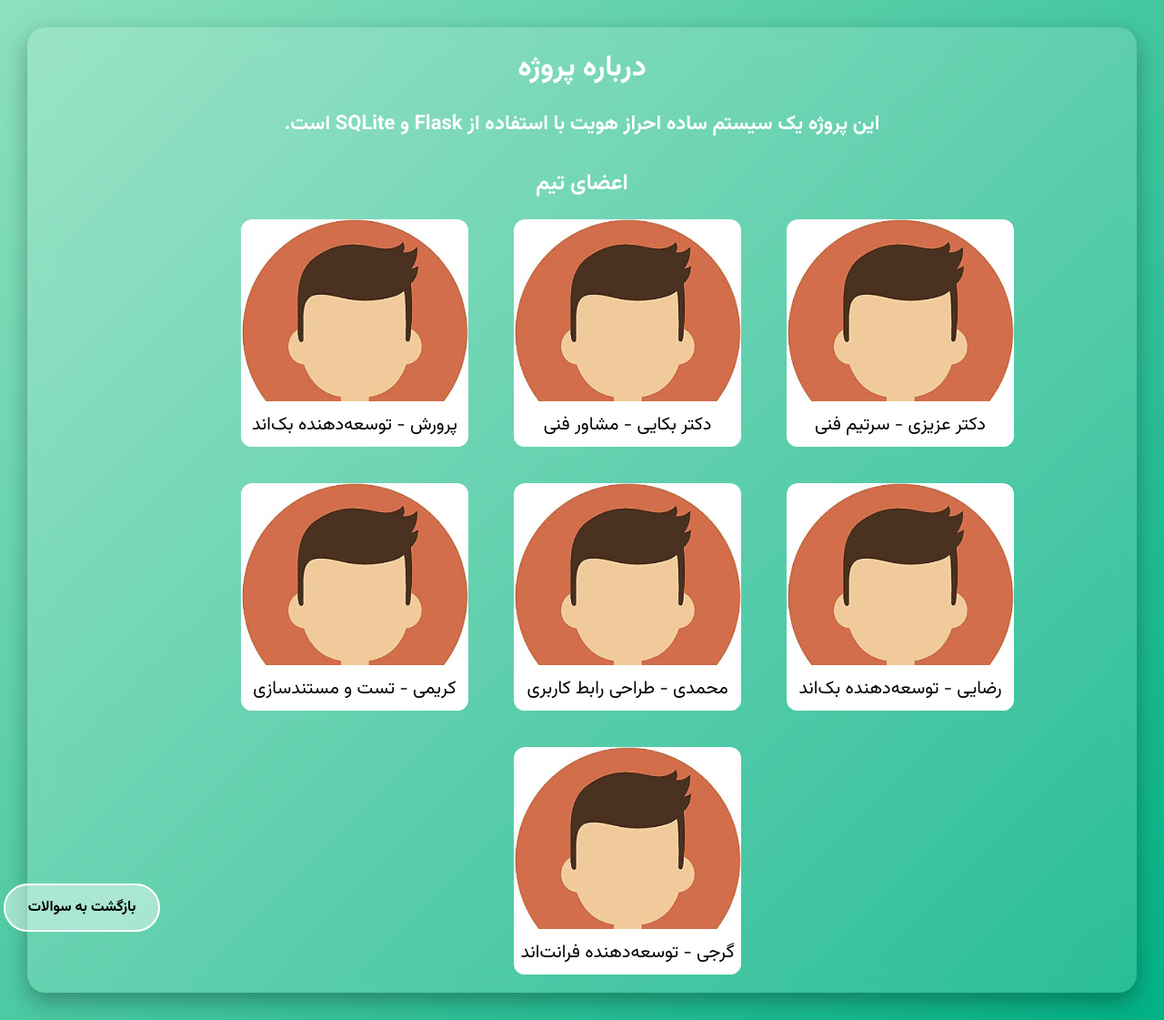
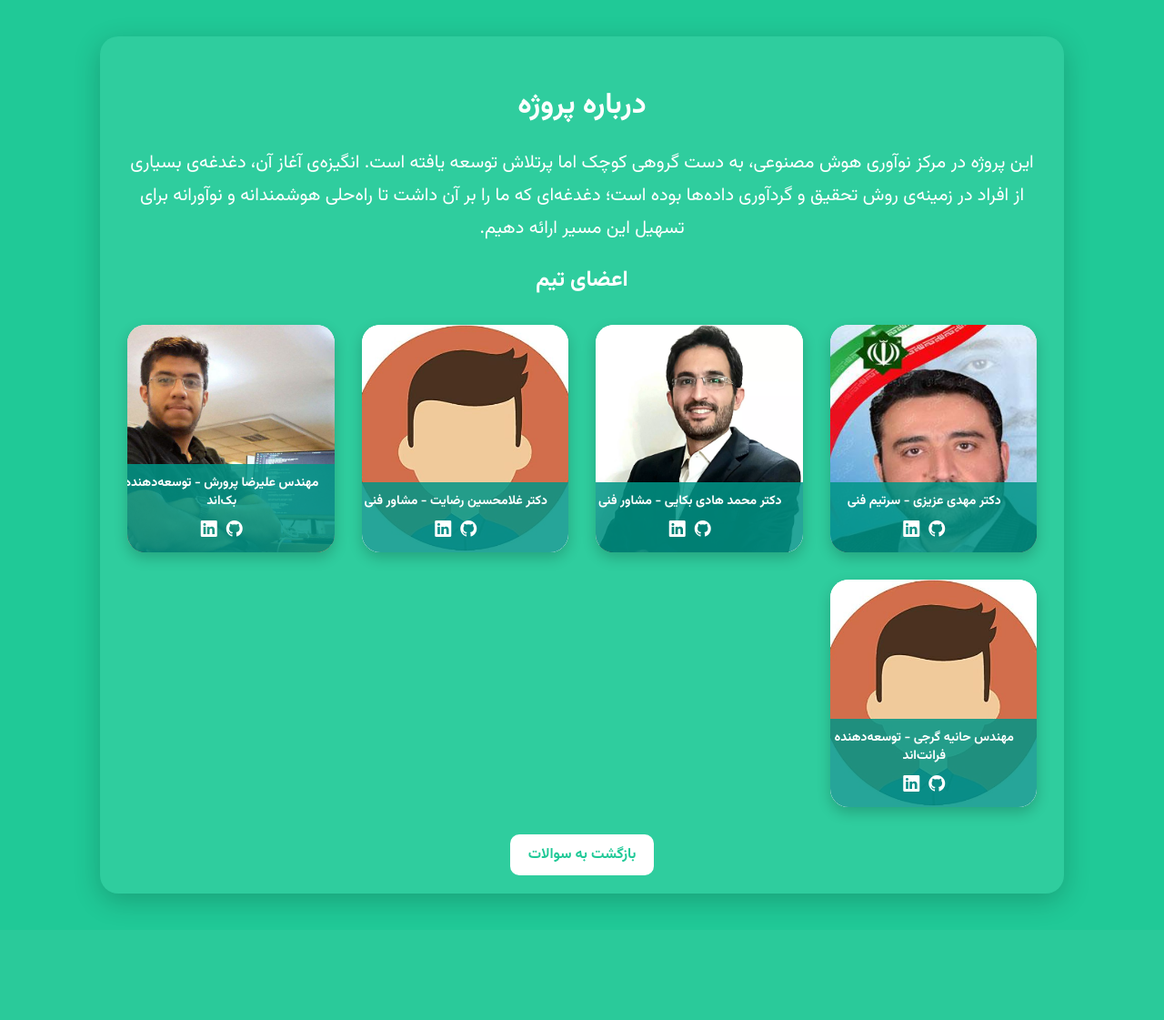
Before and after one commit to ITRCInternship/Research-Method, a Flask app: page /about in a window 1280 px wide. Shown: the whole page at 91% size. After the commit the page ends 998 px from the top, so only its background shows below. Run offline with Flask 3, Linux system fonts and the light colour scheme.

Commit message:
fix about page

```diff
--- a/app/static/about.css
+++ b/app/static/about.css
@@ -1,200 +1,101 @@
-* {
-    box-sizing: border-box;
+body {
+  font-family: 'Vazirmatn', sans-serif;
+  background-color: #20c997;
   margin: 0;
   padding: 0;
-    direction: rtl;
-    font-family: 'Vazirmatn', sans-serif;
-}
-
-body {
-  background: linear-gradient(135deg, #8de0be, #02b185);
-    min-height: 100vh;
-    display: flex;
-    align-items: center;
-    justify-content: center;
-    padding: 30px;
+  color: #fff;
 }
 
 .card {
-    background: rgba(255, 255, 255, 0.15);
-    backdrop-filter: blur(12px);
+  max-width: 1000px;
+  margin: 40px auto;
+  padding: 30px;
+  background-color: #ffffff11;
   border-radius: 20px;
-    color: white;
-    box-shadow: 0 10px 25px rgba(0, 0, 0, 0.3);
-    animation: fadeIn 1s ease-in-out;
-    width: 1400px;
-    max-width: 1400px;
-    padding: 20px;
-    margin: 0 auto;
-    align-items: center;
-
+  box-shadow: 0 8px 30px rgba(0,0,0,0.2);
+  text-align: center;
 }
 
 h1, h2 {
   margin-bottom: 20px;
-    text-align: center;
-    color: #fff;
 }
 
-ul {
-    list-style: none;
-    padding: 0;
+.project-description {
+  font-size: 20px;
+  font-weight: 500;
+  line-height: 1.8;
 }
 
-ul li {
-    background-color: rgba(255, 255, 255, 0.1);
-    margin-bottom: 10px;
-    padding: 12px 20px;
-    border-radius: 12px;
-    transition: transform 0.3s ease, background-color 0.3s ease;
-    cursor: pointer;
-    display: flex;
-    justify-content: center;
-    align-items: center;
-    text-align: center;
-
-}
-
- ul li:hover {
-    transform: scale(1.03);
-    background-color: rgba(255, 255, 255, 0.2);
-}
-
-
-
-@keyframes fadeIn {
-    from {
-        opacity: 0;
-        transform: translateY(30px);
-    }
-    to {
-        opacity: 1;
-        transform: translateY(0);
-    }
-}
-
-
-.secondary-button {
-
-    text-align: center;
-    color: #000000;
-    background-color: rgba(255, 255, 255, 0.445);
-    padding: 12px 25px;
-    border-radius: 50px;
-    text-decoration: none;
-    font-weight: bold;
-    transition: all 0.3s ease;
-    border: 2px solid #fff;
-    display: flex;
-    justify-content: flex-start; /* چپ چین */
-    margin-top: 700px;
-    margin-left: -250px;
-}
-
-.secondary-button:hover {
-    background-color: transparent;
-    color: #fff;
-    transform: translateY(-3px);
-    border-color: #fff;
-}
-.social-icons {
-  display: flex;
-  justify-content: space-between; /* فاصله بین دو آیکون تا گوشه */
-  padding: 0 10px; /* کمی فاصله از لبه‌ها */
-  opacity: 0;
-  visibility: hidden;
-  transition: opacity 0.3s ease;
-  margin-top: 10px;
-}
-
-
-  .social-icons a {
-    color: #000;
-    font-size: 20px;
-    transition: color 0.3s ease, transform 0.3s ease;
-  }
-
-  .social-icons a:hover {
-    color: #ffffff;
-    transform: scale(1.2);
-  }
 .team-wrapper {
   display: grid;
-    grid-template-columns: repeat(3, auto);
-    gap: 40px 50px;
-    justify-content: center;
-    align-items: start;
-    width: 100%; /* یا حداقل بیشتر */
-    max-width: 100%;
+  grid-template-columns: repeat(auto-fill, minmax(220px, 1fr));
+  gap: 30px;
+  justify-items: center;
+  margin-top: 30px;
 }
 
 .team-member {
-    width: 250px;  /* ثابت و مشخص */
-  }
-
-
-
-  .img-box {
   position: relative;
-    width: 100%;
-    border-radius: 12px;
+  border-radius: 20px;
   overflow: hidden;
+  background: white;
+  box-shadow: 0 6px 15px rgba(0, 0, 0, 0.2);
 }
 
 .profile-pic {
   width: 100%;
-    height: auto;
+  height: 250px;
+  object-fit: cover;
   display: block;
-    border-radius: 12px;
-    object-fit: cover;
 }
 
-  .info-overlay {
+.overlay {
   position: absolute;
   bottom: 0;
   width: 100%;
-    height: 50px;
-    background-color: white;
-    color: #000;
+  background: rgba(0, 150, 136, 0.85);
+  color: white;
+  padding: 12px 10px 10px;
   text-align: center;
-    padding: 10px 5px;
-    transition: all 0.4s ease;
-    overflow: hidden;
 }
 
-  .img-box:hover .info-overlay {
-    height: 80px;
-    background-color: #007bff98;
-    color: white;
-  }
-
-  .member-name {
-    font-size: 20px;
-    transition: color 0.4s ease;
+.member-title {
+  font-size: 14px;
+  font-weight: bold;
+  margin-bottom: 8px;
+  line-height: 1.4;
 }
 
 .social-icons {
-    margin-top: 5px;
-    opacity: 0;
-    visibility: hidden;
-    transition: opacity 0.3s ease;
+  display: flex;
+  justify-content: center;
+  gap: 10px;
 }
 
-  .img-box:hover .social-icons {
-    opacity: 1;
-    visibility: visible;
-  }
-
-
-
 .social-icons a {
-    margin: 0 6px;
   color: white;
-    font-size: 20px;
-    transition: transform 0.3s ease, color 0.3s ease;
+  font-size: 18px;
+  transition: transform 0.3s ease;
 }
 
 .social-icons a:hover {
-    transform: scale(1.3);         /* ← کمی بزرگ‌تر */
-    color: black;                  /* ← رنگ مشکی هنگام هاور */
+  transform: scale(1.3);
 }
+
+.secondary-button {
+  padding: 10px 20px;
+  background-color: white;
+  color: #20c997;
+  border-radius: 10px;
+  font-weight: bold;
+  text-decoration: none;
+  transition: background-color 0.3s ease;
+}
+
+.secondary-button:hover {
+  background-color: #f1f1f1;
+}
+
+.button-container {
+  margin-top: 40px;
+}
--- a/app/templates/about.html
+++ b/app/templates/about.html
@@ -1,145 +1,90 @@
 <!DOCTYPE html>
-<html lang="fa">
+<html lang="fa" dir="rtl">
 <head>
-    <meta charset="UTF-8">
+  <meta charset="UTF-8" />
   <title>درباره ما</title>
-    <link
-    rel="stylesheet"
-    href="{{ url_for('static', filename='about.css') }}"
-  />
+  <link rel="stylesheet" href="{{ url_for('static', filename='about.css') }}">
   <link href="https://cdn.jsdelivr.net/npm/bootstrap-icons@1.11.3/font/bootstrap-icons.css" rel="stylesheet">
-
   <link href="https://fonts.googleapis.com/css2?family=Vazirmatn:wght@400;700&display=swap" rel="stylesheet">
-    <link href="https://cdn.jsdelivr.net/npm/bootstrap-icons@1.11.3/font/bootstrap-icons.css" rel="stylesheet">
-
-
 </head>
 
 <body>
   <div class="card">
     <h1>درباره پروژه</h1>
-        <p style="margin-bottom: 30px; font-size: 22px;text-align: center; margin-bottom: 30px; line-height: 1.5;color: white; font-weight: 600;">
-            این پروژه یک سیستم ساده احراز هویت با استفاده از Flask و SQLite است.
+    <p class="project-description">
+      این پروژه در مرکز نوآوری هوش مصنوعی، به دست گروهی کوچک اما پرتلاش توسعه یافته است. انگیزه‌ی آغاز آن، دغدغه‌ی بسیاری از افراد در زمینه‌ی روش تحقیق و گردآوری داده‌ها بوده است؛ دغدغه‌ای که ما را بر آن داشت تا راه‌حلی هوشمندانه و نوآورانه برای تسهیل این مسیر ارائه دهیم.
+
+
     </p>
 
     <h2>اعضای تیم</h2>
     <div class="team-wrapper">
 
-            <div class="team-wrapper">
-
-                <!-- عضو 1 -->
+      <!-- دکتر مهدی عزیزی -->
       <div class="team-member">
-                  <div class="img-box">
-                    <img src="{{ url_for('static', filename='img/ax.jpg') }}" alt="member" class="profile-pic">
-                    <div class="info-overlay">
-                      <div class="member-name">دکتر عزیزی - سرتیم فنی</div>
+        <img src="{{ url_for('static', filename='img/azizi.jpeg') }}" alt="azizi" class="profile-pic">
+        <div class="overlay">
+          <div class="member-title">دکتر مهدی عزیزی - سرتیم فنی</div>
           <div class="social-icons">
             <a href="https://github.com/azizi" target="_blank"><i class="bi bi-github"></i></a>
             <a href="https://linkedin.com/in/azizi" target="_blank"><i class="bi bi-linkedin"></i></a>
           </div>
         </div>
       </div>
-                </div>
 
-                <!-- عضو 2 -->
+      <!-- دکتر محمد هادی بکایی -->
       <div class="team-member">
-                  <div class="img-box">
-                    <img src="{{ url_for('static', filename='img/ax.jpg') }}" alt="member" class="profile-pic">
-                    <div class="info-overlay">
-                      <div class="member-name">دکتر بکایی - مشاور فنی</div>
+        <img src="{{ url_for('static', filename='img/bokaei.png') }}" alt="bakaei" class="profile-pic">
+        <div class="overlay">
+          <div class="member-title">دکتر محمد هادی بکایی - مشاور فنی</div>
           <div class="social-icons">
             <a href="https://github.com/bakaei" target="_blank"><i class="bi bi-github"></i></a>
             <a href="https://linkedin.com/in/bakaei" target="_blank"><i class="bi bi-linkedin"></i></a>
           </div>
         </div>
       </div>
+
+      <!-- دکتر غلامحسین رضایت -->
+      <div class="team-member">
+        <img src="{{ url_for('static', filename='img/ax.jpg') }}" alt="rezaei" class="profile-pic">
+        <div class="overlay">
+          <div class="member-title">دکتر غلامحسین رضایت - مشاور فنی</div>
+          <div class="social-icons">
+            <a href="https://github.com/rezaei" target="_blank"><i class="bi bi-github"></i></a>
+            <a href="https://linkedin.com/in/rezaei" target="_blank"><i class="bi bi-linkedin"></i></a>
+          </div>
+        </div>
       </div>
 
-                <!-- عضو 3 -->
+      <!-- مهندس علیرضا پرورش -->
       <div class="team-member">
-                  <div class="img-box">
-                    <img src="{{ url_for('static', filename='img/ax.jpg') }}" alt="member" class="profile-pic">
-                    <div class="info-overlay">
-                      <div class="member-name">پرورش - توسعه‌دهنده بک‌اند</div>
+        <img src="{{ url_for('static', filename='img/parvaresh.jpg') }}" alt="parvaresh" class="profile-pic">
+        <div class="overlay">
+          <div class="member-title">مهندس علیرضا پرورش - توسعه‌دهنده بک‌اند</div>
           <div class="social-icons">
             <a href="https://github.com/parvaresh" target="_blank"><i class="bi bi-github"></i></a>
             <a href="https://linkedin.com/in/parvaresh" target="_blank"><i class="bi bi-linkedin"></i></a>
           </div>
         </div>
       </div>
-                </div>
 
-                <!-- عضو 4 -->
+      <!-- مهندس حانیه گرجی -->
       <div class="team-member">
-                  <div class="img-box">
-                    <img src="{{ url_for('static', filename='img/ax.jpg') }}" alt="member" class="profile-pic">
-                    <div class="info-overlay">
-                      <div class="member-name">رضایی - توسعه‌دهنده بک‌اند</div>
-                      <div class="social-icons">
-                        <a href="https://github.com/rezaei" target="_blank"><i class="bi bi-github"></i></a>
-                        <a href="https://linkedin.com/in/rezaei" target="_blank"><i class="bi bi-linkedin"></i></a>
-                      </div>
-                    </div>
-                  </div>
-                </div>
-
-                <!-- عضو 5 -->
-                <div class="team-member">
-                  <div class="img-box">
-                    <img src="{{ url_for('static', filename='img/ax.jpg') }}" alt="member" class="profile-pic">
-                    <div class="info-overlay">
-                      <div class="member-name">محمدی - طراحی رابط کاربری</div>
-                      <div class="social-icons">
-                        <a href="https://github.com/mohammadi" target="_blank"><i class="bi bi-github"></i></a>
-                        <a href="https://linkedin.com/in/mohammadi" target="_blank"><i class="bi bi-linkedin"></i></a>
-                      </div>
-                    </div>
-                  </div>
-                </div>
-
-                <!-- عضو 6 -->
-                <div class="team-member">
-                  <div class="img-box">
-                    <img src="{{ url_for('static', filename='img/ax.jpg') }}" alt="member" class="profile-pic">
-                    <div class="info-overlay">
-                      <div class="member-name">کریمی - تست و مستندسازی</div>
-                      <div class="social-icons">
-                        <a href="https://github.com/karimi" target="_blank"><i class="bi bi-github"></i></a>
-                        <a href="https://linkedin.com/in/karimi" target="_blank"><i class="bi bi-linkedin"></i></a>
-                      </div>
-                    </div>
-                  </div>
-                </div>
-
-                <!-- عضو 7 (وسط ردیف سوم) -->
-                <div class="team-member" style="grid-column: 2 / 3;">
-                  <div class="img-box">
-                    <img src="{{ url_for('static', filename='img/ax.jpg') }}" alt="member" class="profile-pic">
-                    <div class="info-overlay">
-                      <div class="member-name">گرجی - توسعه‌دهنده فرانت‌اند</div>
+        <img src="{{ url_for('static', filename='img/ax.jpg') }}" alt="gorji" class="profile-pic">
+        <div class="overlay">
+          <div class="member-title">مهندس حانیه گرجی - توسعه‌دهنده فرانت‌اند</div>
           <div class="social-icons">
             <a href="https://github.com/gorji" target="_blank"><i class="bi bi-github"></i></a>
             <a href="https://linkedin.com/in/gorji" target="_blank"><i class="bi bi-linkedin"></i></a>
           </div>
         </div>
       </div>
-                </div>
 
     </div>
 
-
-
-
-        <div style="display: flex; justify-content: center; gap: 15px; margin-top: 30px;">
-            <!-- <a href="{{ url_for('auth.login') }}" class="main-button">بازگشت به ورود</a> -->
+    <div class="button-container">
       <a href="{{ url_for('main.question', qid=0) }}" class="secondary-button">بازگشت به سوالات</a>
     </div>
-
-
   </div>
-
-    </div>
-    <script src="{{ url_for('static', filename='js/about.js') }}"></script>
-
 </body>
 </html>
--- a/run.py
+++ b/run.py
@@ -4,6 +4,6 @@ app = create_app()
 
 if __name__ == '__main__':
     host = app.config.get('FLASK_HOST', '0.0.0.0')
-    port = int(app.config.get('FLASK_PORT', 5004))
+    port = int(app.config.get('FLASK_PORT', 5006))
     debug_flag = app.config.get('FLASK_DEBUG', True)
     app.run(host=host, port=port, debug=debug_flag)
```
Also changed, not shown: app/static/js/about.js (added, +8 -0 lines), app/static/img/azizi.jpeg (added), app/static/img/bokaei.png (added), app/static/img/parvaresh.jpg (added), users.db (added). Lines whose indentation alone changed are shown as unchanged.
